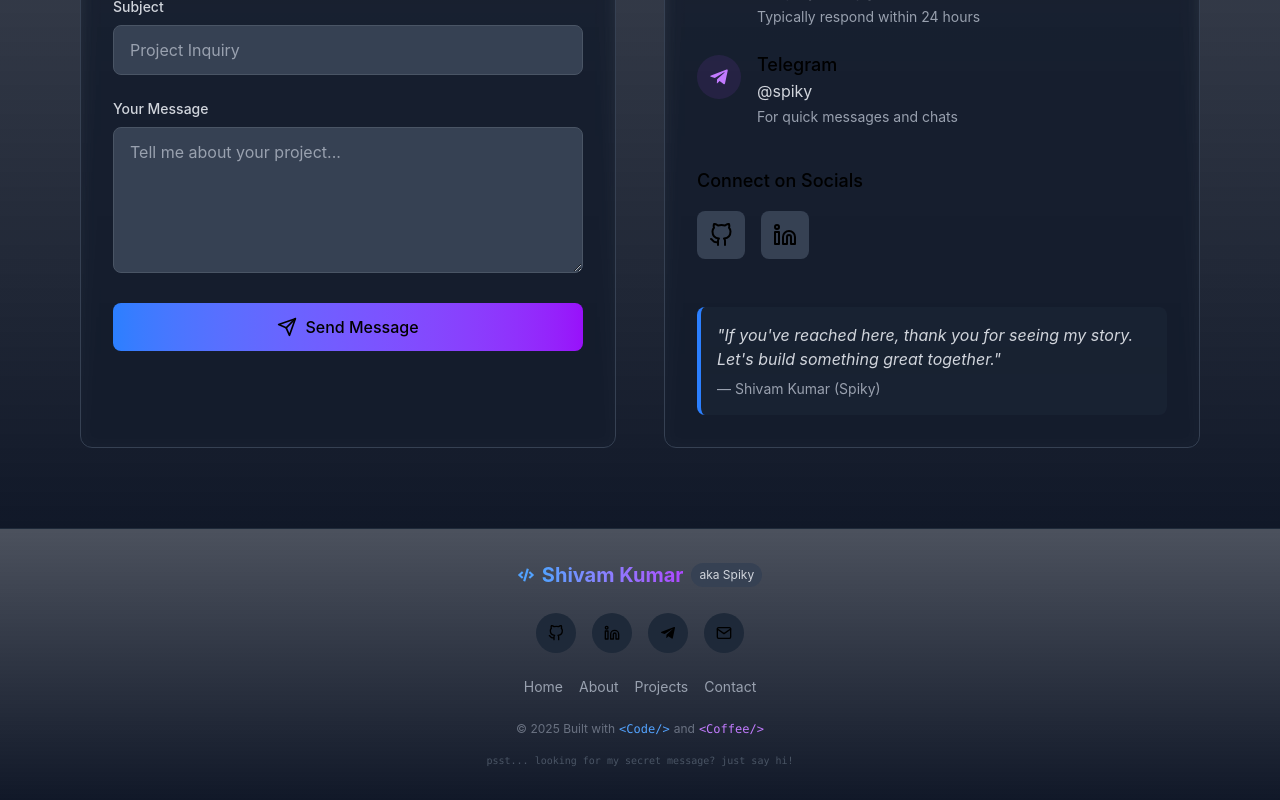
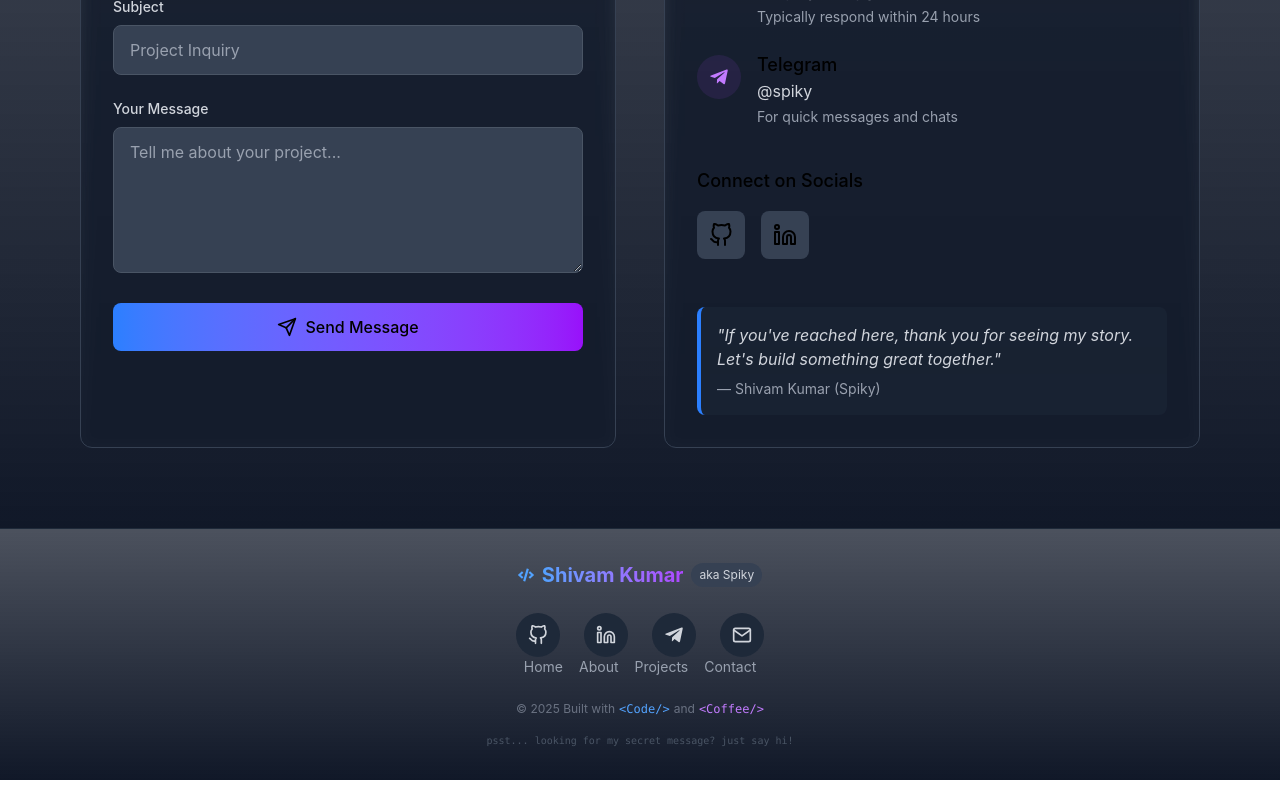
Before and after one commit to Mr-spiky/Spiky_Portfolio, a Next.js app: page / in a window 1280 px wide. Shown: the part 3406-4206 px from the top of the page. Built offline with nearby package versions, Linux system fonts and the light colour scheme.

Commit message:
Updated portfolio with latest changes

```diff
--- a/src/components/Footer.tsx
+++ b/src/components/Footer.tsx
@@ -9,10 +9,10 @@ export default function Footer() {
   const currentYear = new Date().getFullYear();
 
   const socialLinks = [
-    { icon: <FiGithub />, url: "https://github.com/spiky", label: "GitHub" },
-    { icon: <FiLinkedin />, url: "https://linkedin.com/in/spiky", label: "LinkedIn" },
-    { icon: <FaTelegramPlane />, url: "https://t.me/spiky", label: "Telegram" },
-    { icon: <FiMail />, url: "mailto:shivam@example.com", label: "Email" }
+    { icon: <FiGithub className="w-5 h-5" />, href: 'https://github.com/Mr-spiky' },
+    { icon: <FiLinkedin className="w-5 h-5" />, href: 'https://www.linkedin.com/in/shivam-gupta-58b63b32a/' },
+    { icon: <FaTelegramPlane className="w-5 h-5" />, href: 'https://t.me/spiky' },
+    { icon: <FiMail className="w-5 h-5" />, href: 'mailto:mrspiky1125@gmail.com' },
   ];
 
   return (
@@ -36,26 +36,27 @@ export default function Footer() {
             </span>
           </div>
 
-          {/* Social Links with Creative Hover */}
-          <div className="flex justify-center gap-4 mb-6">
+          {/* Social Links */}
+              <motion.div
+                initial={{ opacity: 0 }}
+                animate={{ opacity: 1 }}
+                transition={{ delay: 0.5 }}
+                className="flex justify-center gap-6"
+              >
                 {socialLinks.map((social, index) => (
                   <motion.a
                     key={index}
-                href={social.url}
+                    href={social.href}
                     target="_blank"
                     rel="noopener noreferrer"
-                aria-label={social.label}
-                whileHover={{ y: -3 }}
+                    whileHover={{ scale: 1.1 }}
                     whileTap={{ scale: 0.9 }}
-                className="p-3 bg-gray-800 rounded-full hover:bg-gray-700 transition-all group relative"
+                    className="p-3 bg-gray-800 rounded-full text-gray-300 hover:text-blue-400 hover:bg-gray-700 transition-colors"
                   >
                     {social.icon}
-                <span className="absolute -bottom-6 left-1/2 transform -translate-x-1/2 text-xs text-gray-400 opacity-0 group-hover:opacity-100 transition-opacity">
-                  {social.label}
-                </span>
                   </motion.a>
                 ))}
-          </div>
+              </motion.div>
 
           {/* Compact Navigation */}
           <nav className="flex flex-wrap justify-center gap-4 mb-6">
--- a/src/components/Hero.tsx
+++ b/src/components/Hero.tsx
@@ -8,10 +8,10 @@ import { HiOutlineMail } from 'react-icons/hi';
 
 export default function Hero() {
   const socialLinks = [
-    { icon: <FaGithub className="w-5 h-5" />, url: "https://github.com/spiky" },
-    { icon: <FaLinkedin className="w-5 h-5" />, url: "https://linkedin.com/in/spiky" },
+    { icon: <FaGithub className="w-5 h-5" />, url: "https://github.com/Mr-spiky" },
+    { icon: <FaLinkedin className="w-5 h-5" />, url: "https://www.linkedin.com/in/shivam-gupta-58b63b32a/" },
     { icon: <FaTwitter className="w-5 h-5" />, url: "https://twitter.com/spiky" },
-    { icon: <HiOutlineMail className="w-5 h-5" />, url: "mailto:shivam@example.com" }
+    { icon: <HiOutlineMail className="w-5 h-5" />, url: "mailto:mrspiky1125@gmail.com" }
   ];
 
   return (
--- a/src/components/Navbar.tsx
+++ b/src/components/Navbar.tsx
@@ -27,10 +27,10 @@ export default function Navbar() {
   ];
 
   const socialLinks = [
-    { icon: <FiGithub className="w-5 h-5" />, href: 'https://github.com/spiky' },
-    { icon: <FiLinkedin className="w-5 h-5" />, href: 'https://linkedin.com/in/spiky' },
+    { icon: <FiGithub className="w-5 h-5" />, href: 'https://github.com/Mr-spiky' },
+    { icon: <FiLinkedin className="w-5 h-5" />, href: 'https://www.linkedin.com/in/shivam-gupta-58b63b32a/' },
     { icon: <FaTelegramPlane className="w-5 h-5" />, href: 'https://t.me/spiky' },
-    { icon: <FiMail className="w-5 h-5" />, href: 'mailto:shivam@example.com' },
+    { icon: <FiMail className="w-5 h-5" />, href: 'mailto:mrspiky1125@gmail.com' },
   ];
 
   return (
```
Lines whose indentation alone changed are shown as unchanged.
